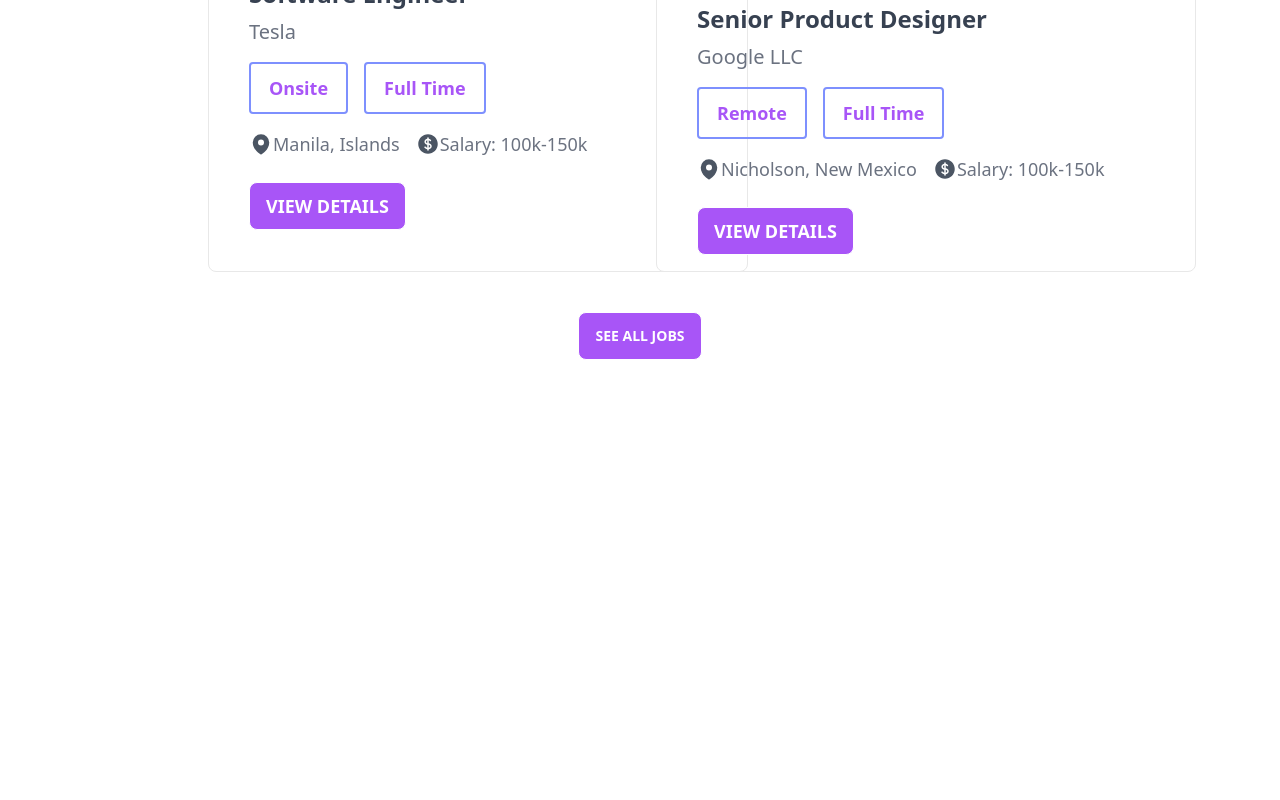
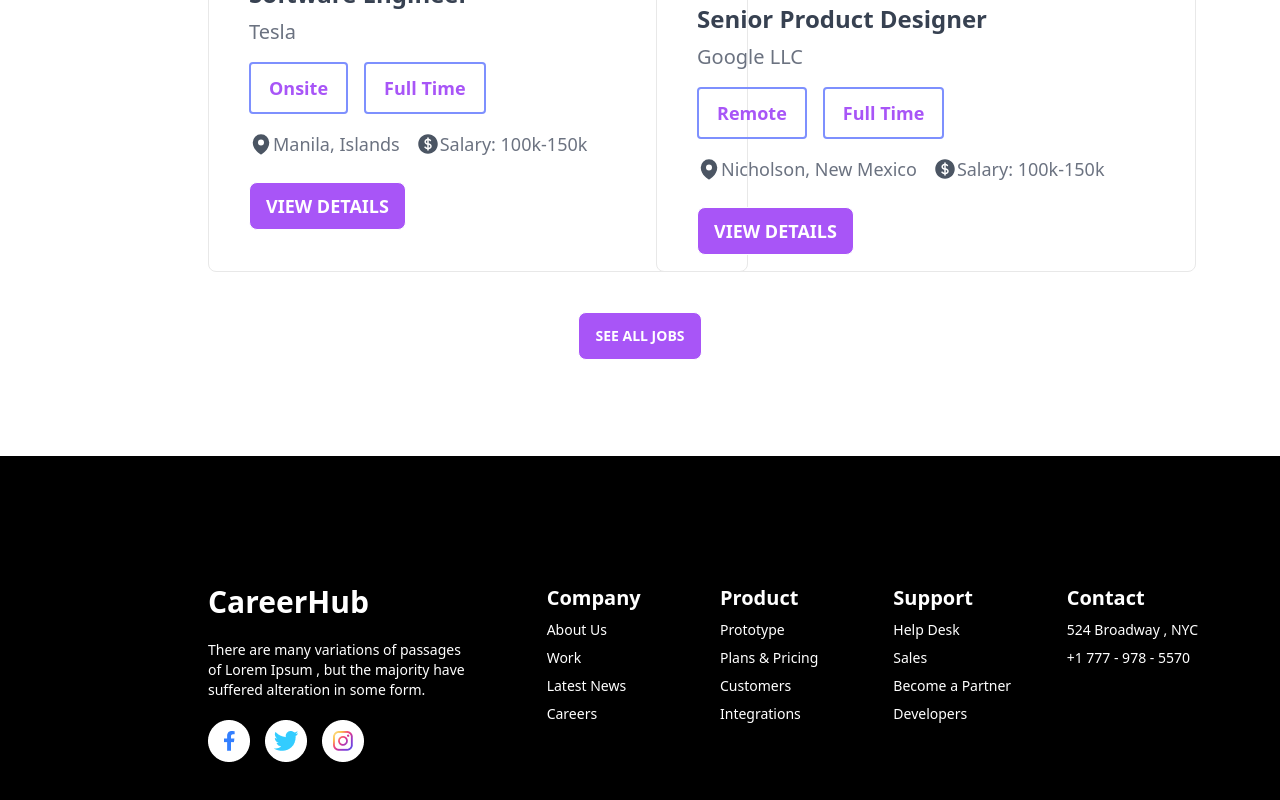
Before and after one commit to emon83/career-hub, a React (Vite) app: page / in a window 1280 px wide. Shown: the part 2279-3079 px from the top of the page. Before the commit the page ends 2735 px from the top, so only its background shows below. Built offline with nearby package versions, Linux system fonts and the light colour scheme.

Commit message:
footer section added

```diff
--- /dev/null
+++ b/src/components/Footer/Footer.css
@@ -0,0 +1,11 @@
+.footer{
+    height: 480px;
+    background: black;
+}
+
+.footer__container{
+    display: grid;
+    grid-template-columns: 2fr 1fr 1fr 1fr 1fr;
+    column-gap: 130px;
+    width: 80%;
+}
--- a/src/components/Footer/Footer.jsx
+++ b/src/components/Footer/Footer.jsx
@@ -1,11 +1,48 @@
-import React from 'react';
+import React from "react";
+import "./Footer.css";
+import image from "../../assets/Icons/Group 9969.png";
 
 const Footer = () => {
-    return (
+  return (
+    <div className="footer">
+      <div className="footer__container text-white mx-24 lg:mx-52 my-32">
         <div>
-            this is footer
+          <h4 className="text-3xl font-bold">CareerHub</h4>
+          <p className="mt-5">
+            There are many variations of passages <br /> of Lorem Ipsum , but
+            the majority have <br /> suffered alteration in some form.
+          </p>
+          <img className="mt-5" src={image} alt="" />
         </div>
-    );
+        <div>
+          <h6 className="text-xl font-semibold">Company</h6>
+          <p className="my-2">About Us</p>
+          <p className="my-2">Work</p>
+          <p className="my-2">Latest News</p>
+          <p>Careers</p>
+        </div>
+        <div>
+          <h6 className="text-xl font-semibold">Product</h6>
+          <p className="my-2">Prototype</p>
+          <p className="my-2">Plans & Pricing</p>
+          <p className="my-2">Customers</p>
+          <p>Integrations</p>
+        </div>
+        <div>
+          <h6 className="text-xl font-semibold">Support</h6>
+          <p className="my-2">Help Desk</p>
+          <p className="my-2">Sales</p>
+          <p className="my-2">Become a Partner</p>
+          <p>Developers</p>
+        </div>
+        <div>
+          <h6 className="text-xl font-semibold">Contact</h6>
+          <p className="my-2">524 Broadway , NYC</p>
+          <p>+1 777 - 978 - 5570</p>
+        </div>
+      </div>
+    </div>
+  );
 };
 
 export default Footer;
--- a/src/components/Home/Home.jsx
+++ b/src/components/Home/Home.jsx
@@ -4,6 +4,7 @@
 import AppliedJobs from '../AppliedJobs/AppliedJobs'
 import JobCategory from '../Section/JobCategory'
 import FeaturedJobs from '../FeaturedJobs/FeaturedJobs'
+import Footer from '../Footer/Footer'
 
 const Home = () => {
   const featuredJobs = useLoaderData();
@@ -46,6 +47,7 @@
       jobCategory={jobCategory}
      ></JobCategory>
      <FeaturedJobs featuredJobs={featuredJobs}></FeaturedJobs>
+     <Footer/>
     </section>
   )
 }
--- a/src/components/SingleFeaturedJob/SingleFeaturedJob.jsx
+++ b/src/components/SingleFeaturedJob/SingleFeaturedJob.jsx
@@ -8,18 +8,18 @@
 
   const {_id, img, title, company, job_categoris, address, salary } = featuredJob;
 
-  const handleBtn = id =>{
+  /* const handleBtn = id =>{
     //console.log(id);
     localStorage.setItem('id', JSON.stringify(id))
-  }
+  } */
   return (
     <div className="text-start featured__card">
       <img src={img} alt="" />
       <h4 className="text-2xl font-bold text-gray-700 mt-8">{title}</h4>
       <h6 className="text-xl text-gray-500 mt-2">{company}</h6>
       <div className="flex gap-4 mt-4">
-        {job_categoris.map((categories) => (
-          <div className="job__categories text-purple-500 font-bold text-lg">
+        {job_categoris.map((categories, index) => (
+          <div key={index} className="job__categories text-purple-500 font-bold text-lg">
             <p className="">{categories}</p>
           </div>
         ))}
```
